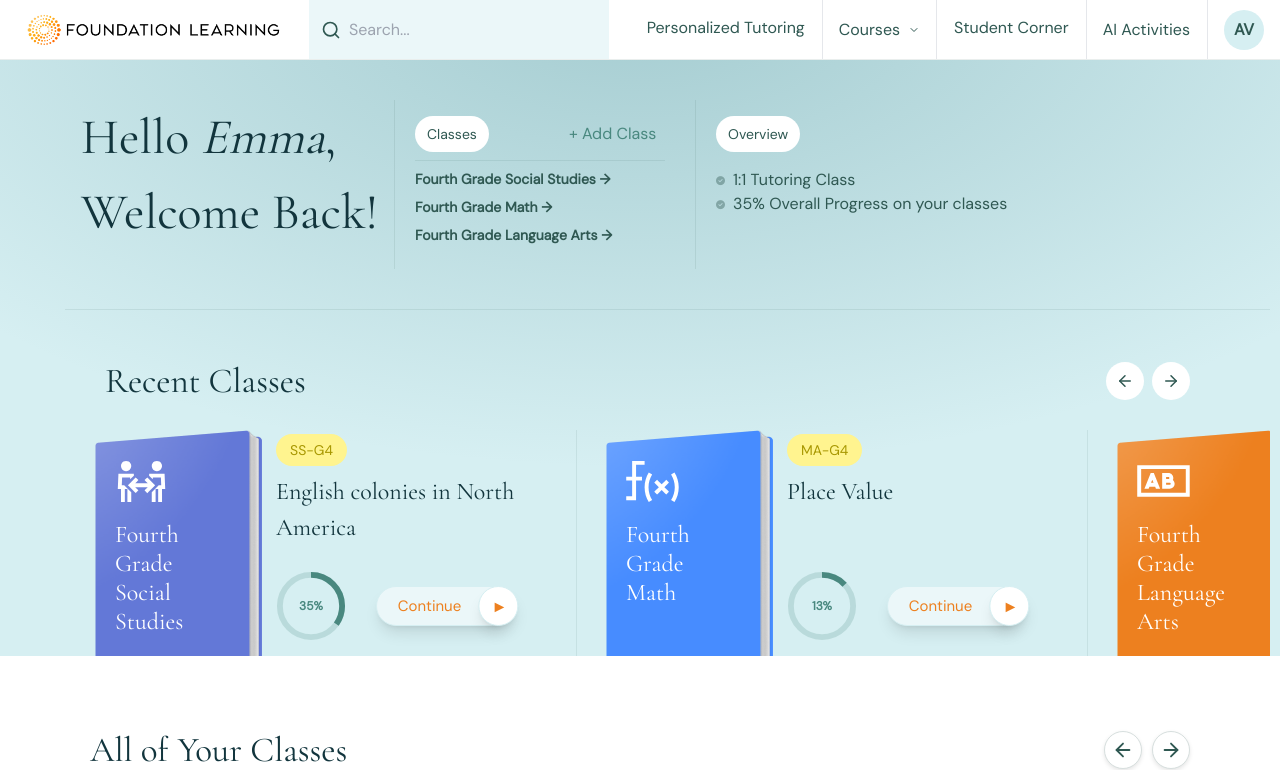
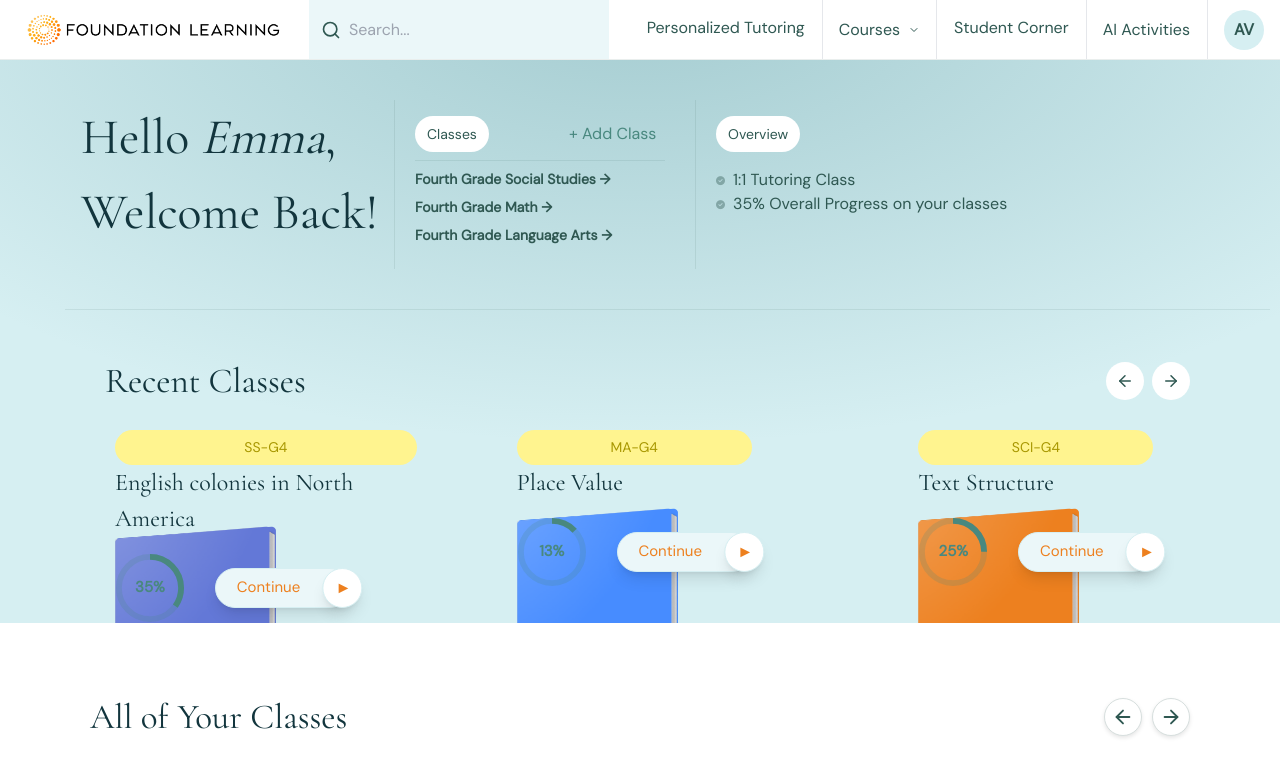
Before and after one commit to pulakkar333/Foundation_learning, a Next.js app: page / in a window 1280 px wide. Shown: the top 770 px of the page. Built offline with nearby package versions, Linux system fonts and the light colour scheme.

Commit message:
complete

```diff
--- a/src/components/slider.tsx
+++ b/src/components/slider.tsx
@@ -16,10 +16,9 @@ interface ClassItem {
 interface SliderProps {
   title: string;
   data: ClassItem[];
-  className?: string;
 }
 
-export default function Slider({ title, data, className }: SliderProps) {
+export default function Slider({ title, data }: SliderProps) {
   const [currentIndex, setCurrentIndex] = useState(0);
 
   const nextSlide = () => setCurrentIndex((prev) => (prev + 1) % data.length);
@@ -33,41 +32,18 @@ export default function Slider({ title, data, className }: SliderProps) {
           {title}
         </h2>
 
-        <div
-          style={{ paddingRight: "" }}
-          className="flex gap-[8px] md:pr-[42px] xl:pr-[80px]"
-        >
+        <div className="flex gap-[8px] md:pr-[42px] xl:pr-[80px]">
           <button
             className="w-[38px] h-[38px] p-[10px] bg-[#FFF] rounded-full"
             onClick={prevSlide}
           >
-            <ArrowLeft
-              size={18}
-              className="text-gray-700"
-              style={{
-                color: "#2F5852",
-                fontSize: "13.256px",
-                fontWeight: "900",
-                letterSpacing: "1.326px",
-                textTransform: "uppercase",
-              }}
-            />
+            <ArrowLeft size={18} className="text-[#2F5852]" />
           </button>
           <button
             className="w-auto h-[38px] p-[10px] bg-white rounded-full"
             onClick={nextSlide}
           >
-            <ArrowRight
-              size={18}
-              className="text-gray-700"
-              style={{
-                color: "#2F5852",
-                fontSize: "13.256px",
-                fontWeight: "900",
-                letterSpacing: "1.326px",
-                textTransform: "uppercase",
-              }}
-            />
+            <ArrowRight size={18} className="text-[#2F5852]" />
           </button>
         </div>
       </div>
@@ -78,22 +54,7 @@ export default function Slider({ title, data, className }: SliderProps) {
           style={{ transform: `translateX(-${currentIndex * 100}%)` }}
         >
           {data.map((classItem, index) => (
-            <div
-              key={index}
-              className="w-full sm:w-1/1 md:w-1/1 lg:w-1/2 md:pl-[px] relative"
-            >
-              {index !== 0 && (
-                <div
-                  className="h-full w-px absolute left-0 top-0 bottom-0 ssm:hidden md:block xl:block"
-                  style={{
-                    strokeWidth: "1px",
-                    stroke: "rgba(47, 88, 82, 0.00)",
-                    opacity: 0.3,
-                    backgroundColor: "rgba(47, 88, 82, 0.3)",
-                  }}
-                ></div>
-              )}
-
+            <div key={index} className="w-full md:w-1/2">
               <div className="flex flex-col items-center ssm:flex-row ssm:px-[35px] md:px-[40px] xl:px-[50px]">
                 <div className="relative">
                   {classItem.images.map((imgSrc, idx) => (
@@ -101,87 +62,24 @@ export default function Slider({ title, data, className }: SliderProps) {
                       key={idx}
                       src={imgSrc}
                       alt={`Image ${idx + 1} - ${classItem.title}`}
-                      width={161} // Default width (required)
-                      height={256} // Default height (required)
-                      className={`absolute
-      ${
-        idx === 0
-          ? "relative top-[6px] right-[14px]"
-          : idx === 1
-          ? "bottom-0 left-[-16px]"
-          : "bottom-0 right-[20px]"
-      }
-      xl:w-[161px] xl:h-[226px]
-      md:w-[161px] md:h-[226px]
-      ssm:w-[132px] ssm:h-[195px]`}
+                      width={161}
+                      height={256}
+                      className="absolute xl:w-[161px] xl:h-[226px] md:w-[161px] md:h-[226px] ssm:w-[132px] ssm:h-[195px]"
                       style={{ maxWidth: "none" }}
                     />
                   ))}
-
-                  <div className="absolute inset-0 flex flex-col xl:mt-[30px] md:mt-[20px] ssm:mt-[20px]">
-                    <Image
-                      src={classItem.svgIcon}
-                      alt="Custom SVG"
-                      width={53}
-                      height={42}
-                      className="text-white mb-2 xl:w-[53px] xl:h-[42px] md:w-[53px] md:h-[42px] ssm:w-[41px] ssm:h-[32px]"
-                    />
-
-                    <h3
-                      className="xl:text-[24px] md:text-[24px] ssm:text-[20px] text-white"
-                      style={{
-                        fontFamily: '"Cormorant Garamond", serif',
-                        fontStyle: "normal",
-                        fontWeight: 500,
-                        lineHeight: "normal",
-                        marginTop: "10px",
-                        textAlign: "left",
-                        marginRight: "50px",
-                      }}
-                    >
-                      {classItem.title}
-                    </h3>
                 </div>
-                </div>
-
                 <div className="flex flex-col justify-center">
-                  <div className="flex flex-col items-center ssm:items-start sm:items-start gap-2">
-                    <span
-                      className="flex flex-shrink-0 items-center justify-center w-auto h-[32px] px-[14px] py-[7px] rounded-full bg-[#FFF48F] ssm:self-start"
-                      style={{
-                        transform: "rotate(-0.092deg)",
-                        overflow: "hidden",
-                        textAlign: "right",
-                        textOverflow: "ellipsis",
-                        fontSize: "14px",
-                        fontStyle: "normal",
-                        fontWeight: 400,
-                        lineHeight: "normal",
-                        color: "#A89700",
-                        display: "-webkit-box",
-                        WebkitBoxOrient: "vertical",
-                        WebkitLineClamp: 1,
-                      }}
-                    >
+                  <span className="flex items-center justify-center px-[14px] py-[7px] rounded-full bg-[#FFF48F] text-[#A89700] text-[14px]">
                     {classItem.code}
                   </span>
-
-                    <h3 className="xl:text-[24px] md:text-[24px] ssm:text-[20px] font-medium text-[#12353D] font-cormorant xl:w-[250px] xl:h-[87px] md:w-[250px] md:h-[87px] ssm:self-start ssm:w-[186px] ssm:h-[48px] mb-[10px]">
+                  <h3 className="text-[24px] text-[#12353D] font-medium font-cormorant">
                     {classItem.topic}
                   </h3>
-                  </div>
-
-                  <div className="flex items-center xl:space-x-[30px] md:space-x-[48px] ssm:space-x-[5px] ssm:mt-[20px] xl:mt-0 md:mt-0 mb-[10px]">
-                    <div className="relative xl:w-[70px] xl:h-[70px] md:w-[70px] md:h-[70px] ssm:w-[40px] ssm:h-[40px]">
+                  <div className="flex items-center space-x-[30px] mt-4">
+                    <div className="relative w-[70px] h-[70px]">
                       <svg className="w-full h-full" viewBox="0 0 36 36">
-                        <circle
-                          cx="18"
-                          cy="18"
-                          r="16"
-                          fill="none"
-                          stroke="#49887F33"
-                          strokeWidth="3"
-                        />
+                        <circle cx="18" cy="18" r="16" fill="none" stroke="#49887F33" strokeWidth="3" />
                         <circle
                           cx="18"
                           cy="18"
@@ -194,23 +92,16 @@ export default function Slider({ title, data, className }: SliderProps) {
                           transform="rotate(-90 18 18)"
                         />
                       </svg>
-                      <span className="absolute inset-0 flex items-center justify-center font-semibold text-[#49887F] ssm:text-[12px] text-[15px]">
+                      <span className="absolute inset-0 flex items-center justify-center font-semibold text-[#49887F] text-[15px]">
                         {classItem.progress}%
                       </span>
                     </div>
-
-                    <div className="relative">
-                      <button className="relative flex items-center justify-center ssm:w-[127px] ssm:h-[40px] md:w-[135px] md:h-[40px] xl:w-[135px] xl:h-[40px] flex-shrink-0 rounded-[100px] border border-[#D6EFF2] bg-[#EBF7F9] font-medium shadow-lg">
-                        <span className="text-[#ED801F] ssm:text-[15px] md:text-[15px] xl:text-[15px] ssm:mr-[28px]">
-                          Continue
-                        </span>
-                        <span className="absolute ssm:mr-[14px] md:mr-[5px] xl:mr-[5px] right-0 translate-x-1/3 bg-white rounded-full flex items-center justify-center border border-[#D6EFF2] xl:w-[40px] xl:h-[40px] md:w-[42px] md:h-[42px] ssm:w-[40px] ssm:h-[40px] shadow-lg">
-                          <span className="text-[#ED801F] text-[18px] font-extrabold inline-block">
-                            ▶
-                          </span>
+                    <button className="relative flex items-center justify-center w-[135px] h-[40px] rounded-[100px] border border-[#D6EFF2] bg-[#EBF7F9] font-medium shadow-lg">
+                      <span className="text-[#ED801F] text-[15px] mr-[28px]">Continue</span>
+                      <span className="absolute right-0 translate-x-1/3 bg-white rounded-full flex items-center justify-center border border-[#D6EFF2] w-[40px] h-[40px] shadow-lg">
+                        <span className="text-[#ED801F] text-[18px] font-extrabold">▶</span>
                       </span>
                     </button>
-                    </div>
                   </div>
                 </div>
               </div>
```
Lines whose indentation alone changed are shown as unchanged.
